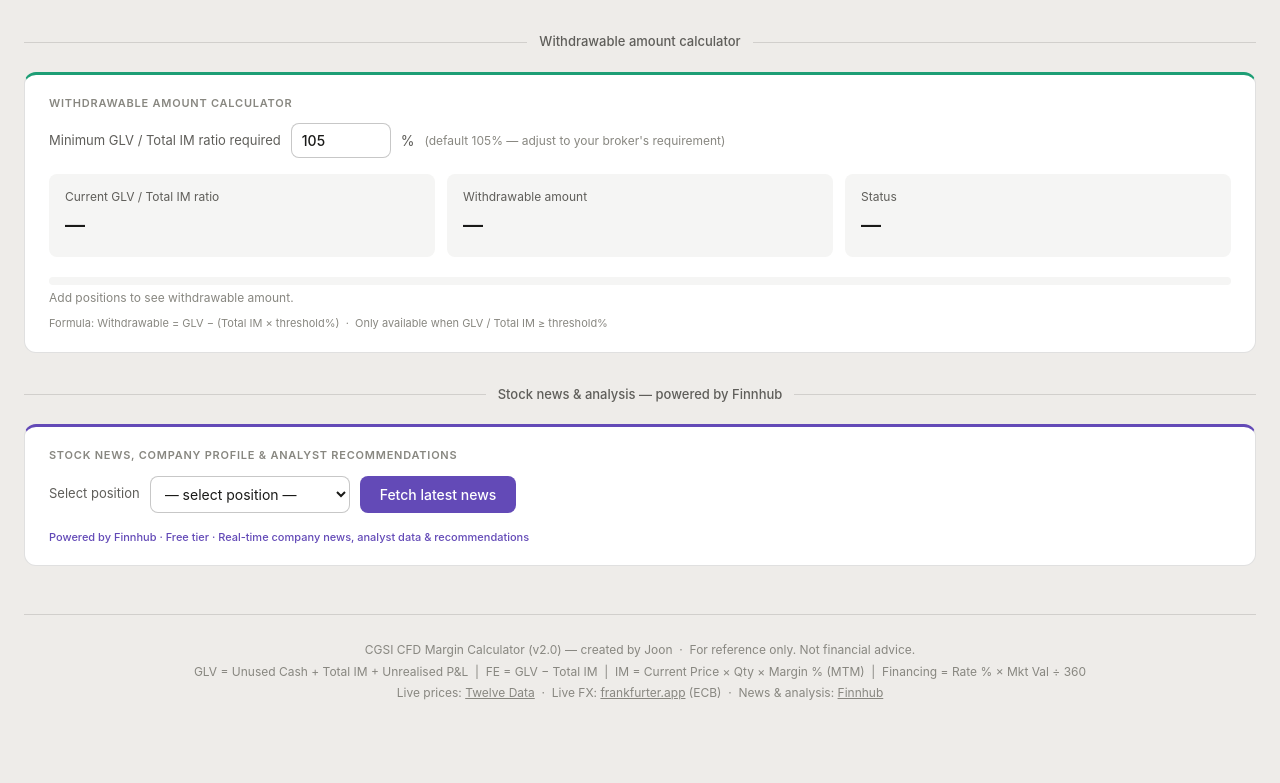
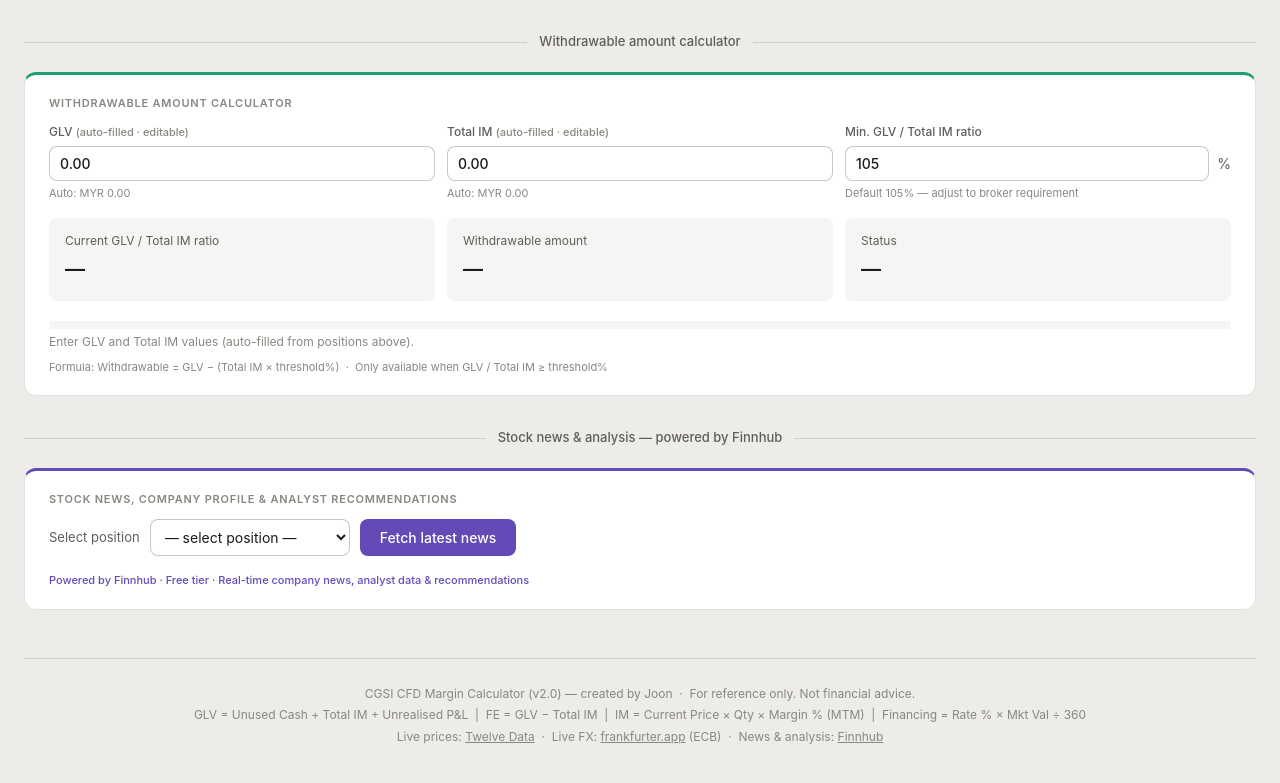
Before and after one commit to JoonismCFD/CGSI-SG-CFD-Calculator, a plain HTML site: page index.html in a window 1280 px wide. Shown: the part 1593-2376 px from the top of the page. Drawn offline with Linux system fonts and the light colour scheme.

Commit message:
Update index.html

```diff
--- a/index.html
+++ b/index.html
@@ -404,13 +404,31 @@
   <div class="dl"><span>Withdrawable amount calculator</span></div>
   <div class="wd-card">
     <div class="sl">Withdrawable amount calculator</div>
-    <div class="wd-inp-row">
-      <label>Minimum GLV / Total IM ratio required</label>
-      <input type="number" id="wd-thresh" value="105" min="100" max="200" step="0.5"
-        style="width:100px;padding:8px 10px;border:.5px solid var(--br2);border-radius:var(--rm);font-size:14px;font-weight:500;background:var(--bg);color:var(--tx);outline:none;font-family:inherit;-moz-appearance:textfield"
-        oninput="calcWithdrawable()">
-      <span style="font-size:14px;color:var(--tx2)">%</span>
-      <span style="font-size:12px;color:var(--tx3)">(default 105% — adjust to your broker's requirement)</span>
+    <div style="display:grid;grid-template-columns:1fr 1fr 1fr;gap:12px;margin-bottom:1rem;flex-wrap:wrap">
+      <div>
+        <label style="font-size:12px;font-weight:500;color:var(--tx2);display:block;margin-bottom:5px">GLV <span style="font-size:11px;color:var(--tx3)">(auto-filled · editable)</span></label>
+        <input type="number" id="wd-glv" min="0" step="0.01" placeholder="0.00"
+          style="width:100%;padding:8px 10px;border:.5px solid var(--br2);border-radius:var(--rm);font-size:14px;font-weight:500;background:var(--bg);color:var(--tx);outline:none;font-family:inherit;-moz-appearance:textfield"
+          oninput="calcWithdrawable()">
+        <div style="font-size:11px;color:var(--tx3);margin-top:4px" id="wd-glv-hint"></div>
+      </div>
+      <div>
+        <label style="font-size:12px;font-weight:500;color:var(--tx2);display:block;margin-bottom:5px">Total IM <span style="font-size:11px;color:var(--tx3)">(auto-filled · editable)</span></label>
+        <input type="number" id="wd-im" min="0" step="0.01" placeholder="0.00"
+          style="width:100%;padding:8px 10px;border:.5px solid var(--br2);border-radius:var(--rm);font-size:14px;font-weight:500;background:var(--bg);color:var(--tx);outline:none;font-family:inherit;-moz-appearance:textfield"
+          oninput="calcWithdrawable()">
+        <div style="font-size:11px;color:var(--tx3);margin-top:4px" id="wd-im-hint"></div>
+      </div>
+      <div>
+        <label style="font-size:12px;font-weight:500;color:var(--tx2);display:block;margin-bottom:5px">Min. GLV / Total IM ratio</label>
+        <div style="display:flex;align-items:center;gap:8px">
+          <input type="number" id="wd-thresh" value="105" min="100" max="500" step="0.5"
+            style="width:100%;padding:8px 10px;border:.5px solid var(--br2);border-radius:var(--rm);font-size:14px;font-weight:500;background:var(--bg);color:var(--tx);outline:none;font-family:inherit;-moz-appearance:textfield"
+            oninput="calcWithdrawable()">
+          <span style="font-size:14px;color:var(--tx2);white-space:nowrap">%</span>
+        </div>
+        <div style="font-size:11px;color:var(--tx3);margin-top:4px">Default 105% — adjust to broker requirement</div>
+      </div>
     </div>
     <div class="wd-grid">
       <div class="wd-met">
@@ -507,7 +525,6 @@
 
   let rows=[], nextId=0, latestRowData=[];
   const cashValues={MYR:0,SGD:0,USD:0,HKD:0,JPY:0};
-  let _glvSum=0, _imSum=0; // for withdrawable calc
 
   function getFxBase(){return document.getElementById('fx-base').value}
   function getSumCcy(){return document.getElementById('sum-ccy').value}
@@ -610,13 +627,13 @@
     if(!key){newsNoKey.style.display='block';return}
     if(isNaN(id)){alert('Please select a position first.');return}
 
-    const rd=latestRowData.find(r=>r.id===id);
-    const ticker=(document.getElementById('ticker_'+id)||{}).value?.trim();
-    const exch  =(document.getElementById('exch_'+id)||{}).value||'';
-    if(!ticker){alert('No ticker symbol for this position.');return}
+    // Read ticker directly from the input field
+    const ticker=(document.getElementById('ticker_'+id)||{}).value?.trim().toUpperCase();
+    const exch  =(document.getElementById('exch_'+id)||{}).value||'US';
+    if(!ticker){alert('No ticker symbol for this position. Please enter a ticker in the Positions table.');return}
 
-    // For Finnhub, US stocks use plain symbol; others may not be supported on free tier
-    const sym=ticker.toUpperCase();
+    // Finnhub uses plain US symbols for US stocks; for others, best-effort
+    const sym=ticker;
 
     btn.disabled=true; btn.textContent='Fetching…';
     newsLoading.style.display='flex';
@@ -726,7 +743,14 @@
   // ── Withdrawable calc ─────────────────────────────────
   function calcWithdrawable(){
     const thresh=parseFloat(document.getElementById('wd-thresh').value)||105;
-    const sumCcy=getSumCcy();
+    const sc=getSumCcy();
+
+    // Use manual override if typed, otherwise use auto values from calc()
+    const glvInput=document.getElementById('wd-glv');
+    const imInput =document.getElementById('wd-im');
+    const glv=parseFloat(glvInput.value);
+    const im =parseFloat(imInput.value);
+
     const ratioEl  =document.getElementById('wd-ratio');
     const amtEl    =document.getElementById('wd-amount');
     const statusEl =document.getElementById('wd-status');
@@ -736,53 +760,59 @@
     const bar      =document.getElementById('wd-bar');
     const note     =document.getElementById('wd-note');
 
-    if(_imSum<=0){
+    if(!im||im<=0||isNaN(glv)||isNaN(im)){
       ratioEl.textContent='—'; amtEl.textContent='—'; statusEl.textContent='—';
-      note.textContent='Add positions to see withdrawable amount.';
+      note.textContent='Enter GLV and Total IM values (auto-filled from positions above).';
       bar.style.width='0%'; return;
     }
 
-    const ratio=(_glvSum/_imSum)*100;
-    const withdrawable=_glvSum-(_imSum*(thresh/100));
+    const ratio=(glv/im)*100;
+    const withdrawable=glv-(im*(thresh/100));
     const canWithdraw=withdrawable>0;
 
     ratioEl.textContent=fmt(ratio,2)+'%';
     ratioEl.className='wd-mv '+(ratio>=thresh?'ok':ratio>=(thresh-5)?'warn':'danger');
-    subRatio.textContent=`Threshold: ${thresh}% · ${ratio>=thresh?'Above threshold ✓':'Below threshold ✗'}`;
+    subRatio.textContent=`Threshold: ${thresh}% · ${ratio>=thresh?'Above ✓':'Below ✗'}`;
 
-    amtEl.textContent=canWithdraw?sumCcy+' '+fmt(withdrawable):sumCcy+' 0.00';
+    amtEl.textContent=sc+' '+(canWithdraw?fmt(withdrawable):'0.00');
     amtEl.className='wd-mv '+(canWithdraw?'ok':'danger');
     subAmt.textContent=canWithdraw
       ?`Max withdrawable without breaching ${thresh}% ratio`
-      :`Need GLV to increase by ${sumCcy} ${fmt(Math.abs(withdrawable))} to unlock withdrawal`;
+      :`Need ${sc} ${fmt(Math.abs(withdrawable))} more GLV to unlock withdrawal`;
 
     statusEl.textContent=canWithdraw?'Withdrawal available':'No withdrawal available';
     statusEl.className='wd-mv '+(canWithdraw?'ok':'danger');
     subStatus.textContent=canWithdraw
-      ?`GLV/IM ratio of ${fmt(ratio,2)}% exceeds ${thresh}% minimum`
-      :`GLV/IM ratio of ${fmt(ratio,2)}% is below ${thresh}% minimum`;
+      ?`GLV/IM of ${fmt(ratio,2)}% exceeds ${thresh}% minimum`
+      :`GLV/IM of ${fmt(ratio,2)}% is below ${thresh}% minimum`;
 
     const barPct=Math.min(100,Math.max(0,(ratio/thresh)*100));
     bar.style.width=barPct+'%';
     bar.style.background=canWithdraw?'var(--bg-ok)':ratio>=(thresh-5)?'var(--bg-warn)':'var(--bg-danger)';
     note.textContent=canWithdraw
-      ?`Formula: ${sumCcy} ${fmt(_glvSum)} − (${sumCcy} ${fmt(_imSum)} × ${thresh}%) = ${sumCcy} ${fmt(withdrawable)}`
-      :`Ratio ${fmt(ratio,2)}% is below the ${thresh}% minimum — no cash withdrawal available`;
+      ?`Formula: ${sc} ${fmt(glv)} − (${sc} ${fmt(im)} × ${thresh}%) = ${sc} ${fmt(withdrawable)}`
+      :`Ratio ${fmt(ratio,2)}% is below the ${thresh}% minimum — no withdrawal available`;
   }
 
   // ── Stock news dropdown ───────────────────────────────
   function updateNewsDd(){
     const sel=document.getElementById('news-sel'), prev=sel.value;
     sel.innerHTML='<option value="">— select position —</option>';
-    latestRowData.filter(r=>r.valid).forEach(r=>{
-      const t=(document.getElementById('ticker_'+r.id)||{}).value||`Pos ${r.id+1}`;
+    // Show any row that has a ticker entered, regardless of other fields
+    rows.forEach(r=>{
+      const t=(document.getElementById('ticker_'+r.id)||{}).value?.trim();
+      if(!t) return;
       const opt=document.createElement('option'); opt.value=r.id;
-      opt.textContent=`${t} (${r.dir} · ${r.posCcy})`;
+      const posCcy=(document.getElementById('ccy_'+r.id)||{}).value||r.ccy;
+      const dir=(document.getElementById('dir_'+r.id)||{}).value||r.dir;
+      opt.textContent=`${t} (${dir} · ${posCcy})`;
       if(String(r.id)===String(prev)) opt.selected=true;
       sel.appendChild(opt);
     });
-    if(!sel.value&&latestRowData.filter(r=>r.valid).length>0)
-      sel.value=latestRowData.filter(r=>r.valid)[0].id;
+    if(!sel.value && rows.length>0){
+      const first=rows.find(r=>(document.getElementById('ticker_'+r.id)||{}).value?.trim());
+      if(first) sel.value=first.id;
+    }
   }
 
   // ── Cash & FX grid ────────────────────────────────────
@@ -977,6 +1007,13 @@
 
     updateFinDd();
     updateNewsDd();
+
+    // Sync GLV and IM into withdrawable fields (only if user hasn't overridden)
+    const wdGlv=document.getElementById('wd-glv');
+    const wdIm =document.getElementById('wd-im');
+    const sc2=getSumCcy();
+    if(wdGlv) { wdGlv.value=isFinite(glv)?glv.toFixed(2):''; document.getElementById('wd-glv-hint').textContent=`Auto: ${sc2} ${fmt(glv)}`; }
+    if(wdIm)  { wdIm.value=isFinite(tis)?tis.toFixed(2):'';  document.getElementById('wd-im-hint').textContent=`Auto: ${sc2} ${fmt(tis)}`; }
     calcWithdrawable();
   }
 
```
